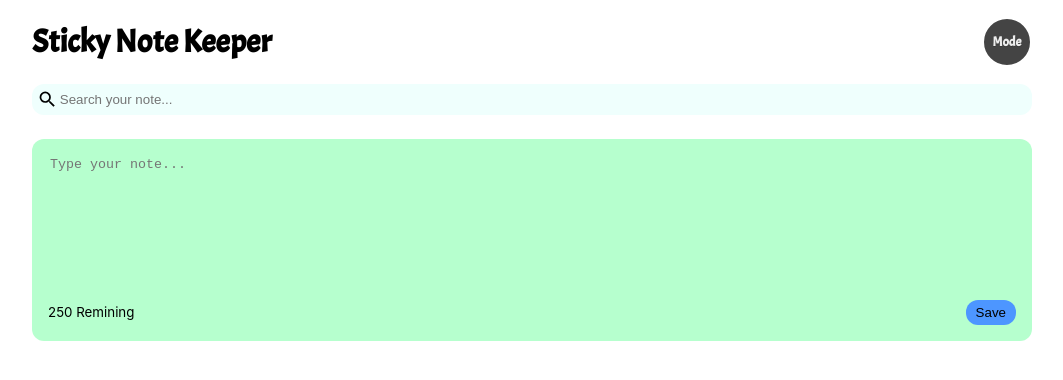
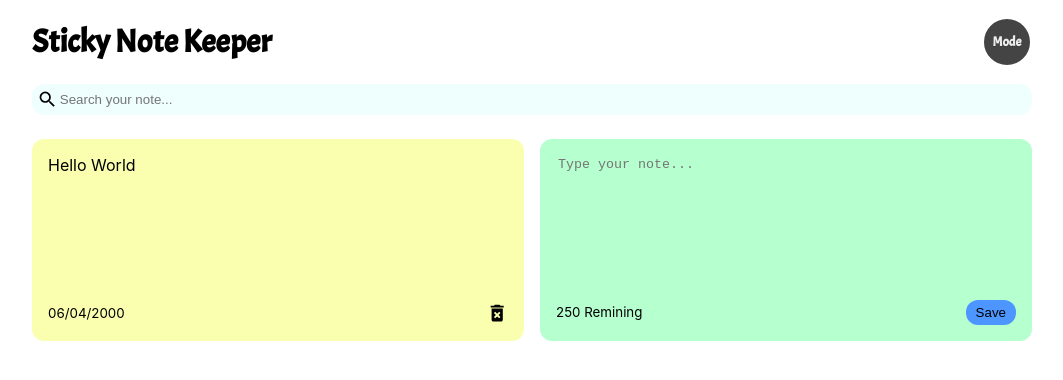
Before and after one commit to JoelDeonDsouza/React-TODO-App, a React (Create React App) app: page / in a window 1280 px wide. Shown: the top 380 px of the page, without its empty margins (108-1171 px from the left). Built offline with nearby package versions, Linux system fonts and the light colour scheme.

Commit message:
Saving data in localStorage functionality added

```diff
--- a/src/App.js
+++ b/src/App.js
@@ -1,4 +1,4 @@
-import { useState } from "react";
+import { useState, useEffect } from "react";
 import { nanoid } from "nanoid";
 import "./App.css";
 import Header from "./Components/Header/header";
@@ -7,33 +7,25 @@ import NoteList from "./Components/NoteList/noteList";
 
 function App() {
   const [notes, setNotes] = useState([
-    // {
-    //   id: nanoid(),
-    //   text: "Hello World",
-    //   date: "06/04/2000",
-    // },
-    // {
-    //   id: nanoid(),
-    //   text: "qwert1",
-    //   date: "02/09/2000",
-    // },
-    // {
-    //   id: nanoid(),
-    //   text: "Hello World",
-    //   date: "06/04/2000",
-    // },
-    // {
-    //   id: nanoid(),
-    //   text: "Hello World",
-    //   date: "06/04/2000",
-    // },
-    // {
-    //   id: nanoid(),
-    //   text: "Hello World",
-    //   date: "06/04/2000",
-    // },
+    {
+      id: nanoid(),
+      text: "Hello World",
+      date: "06/04/2000",
+    },
   ]);
   const [searchNote, setSearchNote] = useState("");
+
+  useEffect(() => {
+    localStorage.setItem("react-noteData-app", JSON.stringify(notes));
+  }, [notes]);
+
+  useEffect(() => {
+    const noteSaveData = JSON.parse(localStorage.getItem("react-noteData-app"));
+
+    if (noteSaveData) {
+      setNotes(noteSaveData);
+    }
+  }, []);
 
   const [darkMode, setDarkMode] = useState(false);
 
```
